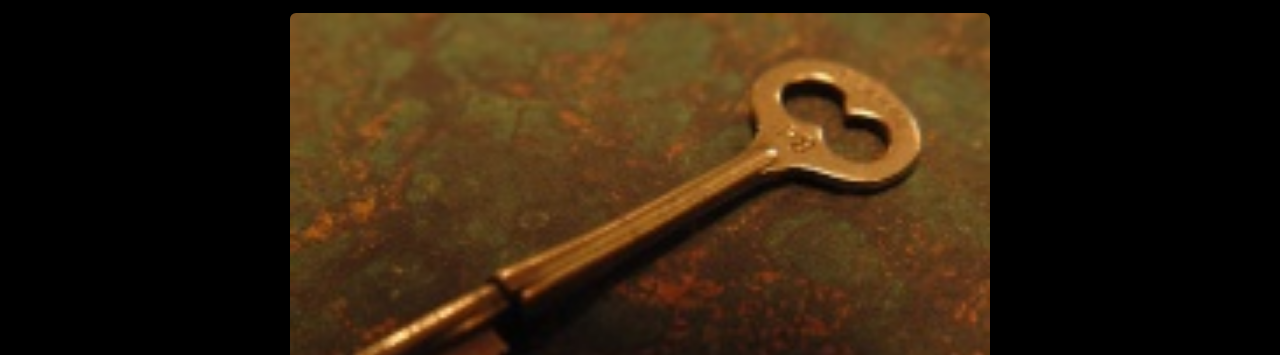
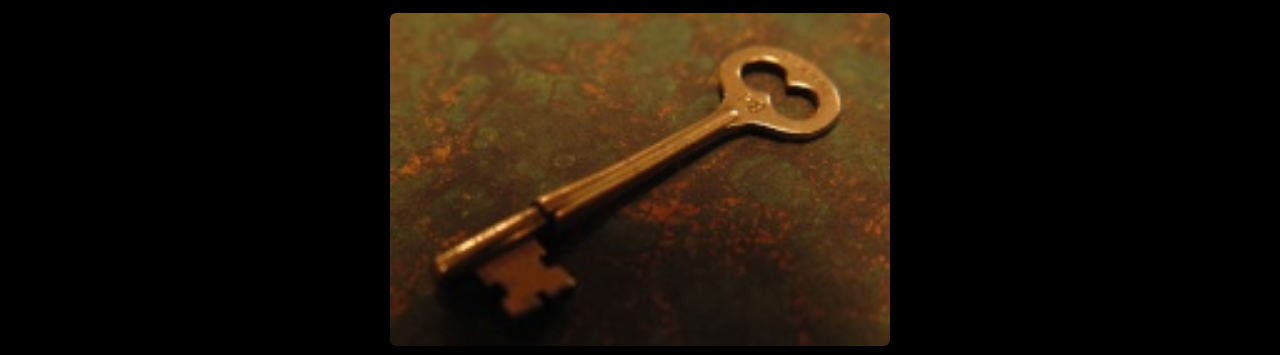
Before and after one commit to joeatyourmomshouse/scp_WEBPAGE_FORK, a plain HTML site: page scp-005.html in a window 1280 px wide. Shown: the part 377-732 px from the top of the page. Drawn offline with nearby package versions, Linux system fonts and the light colour scheme.

Commit message:
adjusted width of 005 image

```diff
--- a/scp-005.html
+++ b/scp-005.html
@@ -34,7 +34,7 @@
         <h1><b>Item #: </b>SCP-005</h1>
         <h2 class="alert alert-primary"><b>Object Class: </b>Safe</h2>
         <p class="text-center">
-    <img src="images/SCP-005.jpg" class="img-fluid rounded shadow" alt="SCP 005: weird asfuck key" style="max-width: 700px; width: 100%; height: auto;">
+    <img src="images/SCP-005.jpg" class="img-fluid rounded shadow" alt="SCP 005: weird asfuck key" style="max-width: 500px; width: 100%; height: auto;">
 </p>
 
         <div class="d-flex mt-3 mb-3 ">
```
